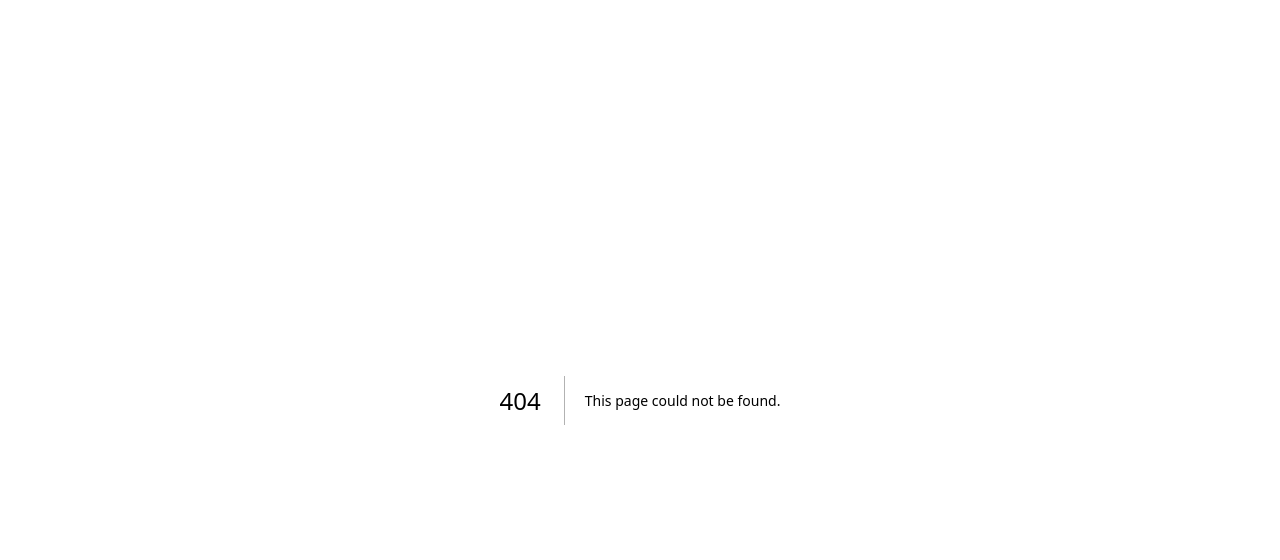
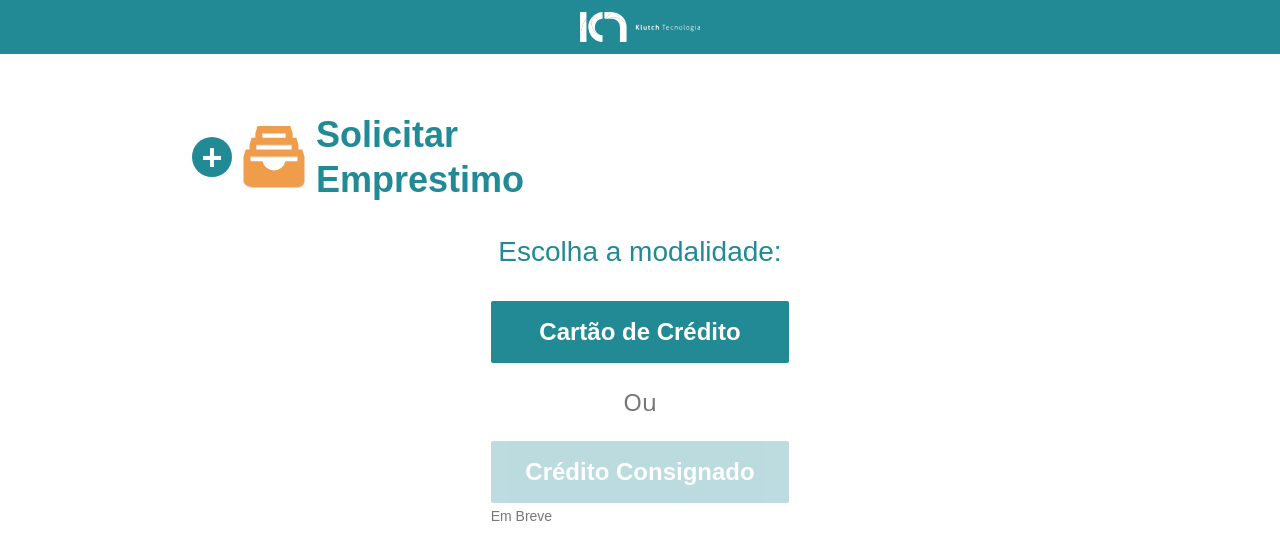
Before and after one commit to LucasWFragoso/loan-system, a Next.js app in the folder frontend/loan-app/: page /modalityChoice in a window 1280 px wide. Before the commit this address had no page. Shown: the top 560 px of the page. Built offline with nearby package versions, Linux system fonts and the light colour scheme.

Commit message:
feat: add ModalityChoice page

```diff
--- a/frontend/loan-app/src/components/forms/dataCardForm.tsx
+++ b/frontend/loan-app/src/components/forms/dataCardForm.tsx
@@ -1,13 +1,15 @@
 import { TDataCard, dataCardSchema } from '@/schemas/dataCardSchema';
 import { zodResolver } from '@hookform/resolvers/zod';
-import { useForm } from 'react-hook-form';
+import { useForm, useFormState } from 'react-hook-form';
 import { Field } from '../input';
 import { useLoan } from '../../contexts/loanContext';
 import { toast } from 'react-toastify';
+import { useRouter } from 'next/router';
 
 
 export const DataCardForm = () => {
     const { setDataLoanRequest, client, installment } = useLoan();
+    const router = useRouter();
 
     const {
         handleSubmit,
@@ -27,6 +29,7 @@ export const DataCardForm = () => {
             };
             console.log(newData);
             setDataLoanRequest(newData);
+            router.push('/modalityChoice');
         } catch (error) {
             console.error(error);
             toast.error('Erro ao inserir dados do cartão');
--- /dev/null
+++ b/frontend/loan-app/src/pages/modalityChoice.tsx
@@ -0,0 +1,33 @@
+import React from 'react';
+import Header from '@/components/header';
+import { NextPage } from 'next';
+import TitleIcon from '@/components/titleIcon';
+import { useLoan } from '@/contexts/loanContext';
+import { DataCardForm } from '@/components/forms/dataCardForm';
+import Link from 'next/link';
+
+const ModalityChoicePage: NextPage = () => {
+    const { client } = useLoan();
+
+    return (
+        <>
+            <Header/>
+            <div className='container mx-auto p-8 px-48'>
+                <TitleIcon textUp={'Solicitar'} textDown={'Emprestimo'}/>
+                <div className='flex flex-col justify-center mt-8 '>
+                    <p className='text-heading4 text-primary-1 text-center font-flexo font-light'>Escolha a modalidade:</p>
+                    <div className='flex flex-col items-center justify-center gap-6 mt-8'>
+                        <Link href={'/dataCardPage'} className=' bg-primary-1 text-font-2 font-flexo font-bold text-heading5 py-4 px-2 w-1/3 text-center rounded-sm'>Cartão de Crédito</Link>
+                        <p className='text-font-1 text-heading5'>Ou</p>
+                        <div className='w-1/3'>
+                        <p className='bg-primary-1 text-center text-font-2 font-flexo font-bold text-heading5 py-4 px-2 rounded-sm opacity-30'>Crédito Consignado</p>
+                        <span className='self-start text-body2 text-font-1 font-flexo'>Em Breve</span>
+                        </div>
+                    </div>
+                </div>
+            </div>
+        </>
+    );
+};
+
+export default ModalityChoicePage;
--- a/frontend/loan-app/src/pages/selectClientPage.tsx
+++ b/frontend/loan-app/src/pages/selectClientPage.tsx
@@ -24,7 +24,7 @@ const SearchClientPage: NextPage = () => {
                     <p className='font-flexo text-font-1 text-heading5'>Cliente encontrado:</p>
                     <p className='font-flexo text-secondary-1 text-heading6'>{client.cpf}</p>
                     <p className='font-flexo font-bold text-primary-1 text-heading5'>{client.name}</p>
-                    <Link href='/dataCardPage' className='bg-primary-1 text-font-2 font-flexo font-bold text-heading5 p-4 px-24'>
+                    <Link href='/modalityChoice' className='bg-primary-1 text-font-2 font-flexo font-bold text-heading5 p-4 px-24'>
                         Solicitar
                     </Link>
                 </div>
```
